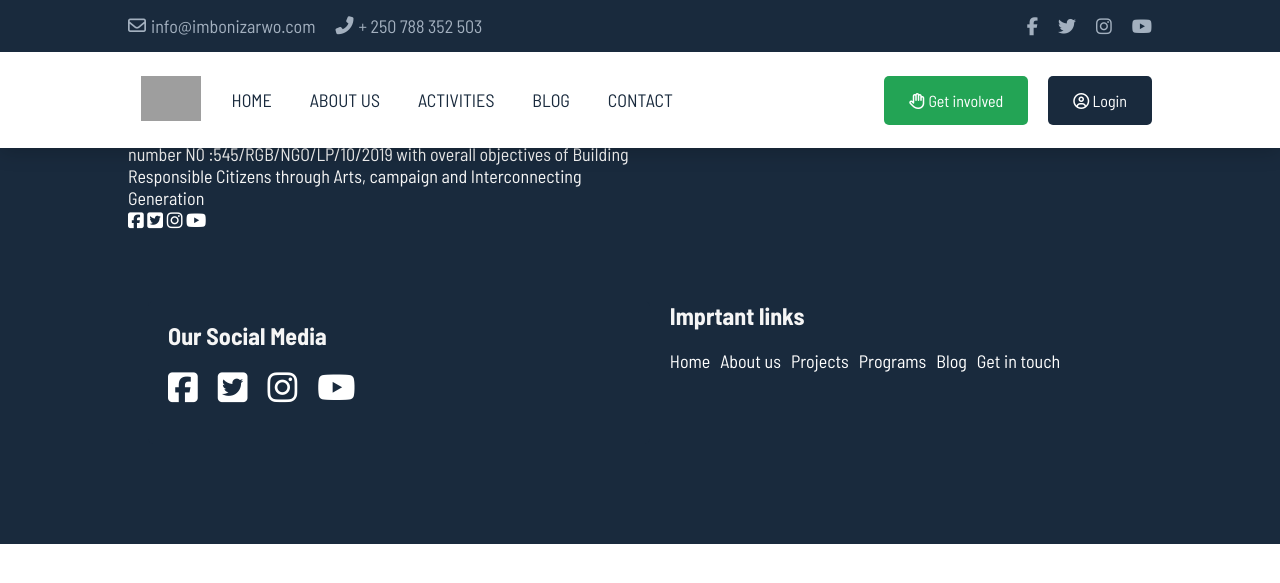
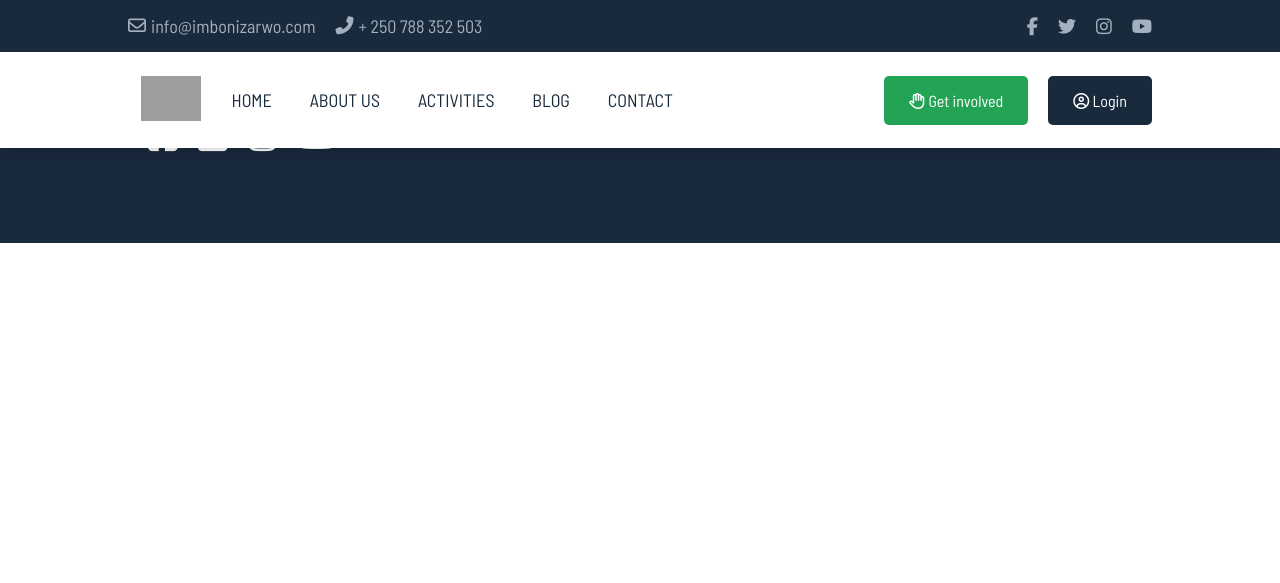
Before and after one commit to siboalpha/site, a Django app: template templates/base.html in a window 1280 px wide. Shown: the top 583 px of the page. Run offline with Django 3.2, Linux system fonts and the light colour scheme; the template is opened without the code that fills it, so the values that code supplies are empty; some libraries are stand-ins or nearby versions; grey boxes are pictures that could not be loaded.

Commit message:
Update base.html

```diff
--- a/templates/base.html
+++ b/templates/base.html
@@ -97,38 +97,6 @@
     {% endblock %}
     <footer>
         <div class="container">
-            <div class="footer-about">
-                <h4 class="title-title">Imbonizarwo org</h4>
-                <p>
-                    IMBONIZARWO (IZ) is a legally registered non-governmental organization certified by the Rwanda Governance Board (RGB) with certificate number N0 :545/RGB/NGO/LP/10/2019 with overall objectives of Building Responsible Citizens through Arts, campaign and Interconnecting Generation
-                </p>
-                <div class="social-icons">
-                    <a href="" class="icon-list">
-                        <i class="fa fa-facebook-square"></i>
-                    </a>
-                    <a href="" class="icon-list">
-                        <i class="fa fa-twitter-square"></i>
-                    </a>
-                    <a href="" class="icon-list">
-                        <i class="fab fa-instagram"></i>
-                    </a>
-                    <a href="" class="icon-list">
-                        <i class="fab fa-youtube"></i>
-                    </a>
-                </div>
-            </div>
-
-            <div class="important-links">
-                <h4 class="title-title">Imprtant links</h4>
-                <ol>
-                    <li><a href="{% url 'home' %}">Home</a></li>
-                    <li><a href="{% url 'about' %}">About us</a></li>
-                    <li><a href="{% url 'blog' %}">Blog</a></li>
-                    <li><a href="{% url 'contact' %}">Get in touch</a></li>
-                </ol>
-            </div>
-            <footer>
-                <div class="container">
             <div class="social-media">
                 <h4 class="title-title">Our Social Media</h4>
                 <div class="social-icons">
@@ -159,8 +127,6 @@
             </div>
         </div>
     </footer>
-        </div>
-    </footer>
     <script src="{% static 'js/main.js' %}"></script>
 </body>
 
```
Lines whose indentation alone changed are shown as unchanged.
